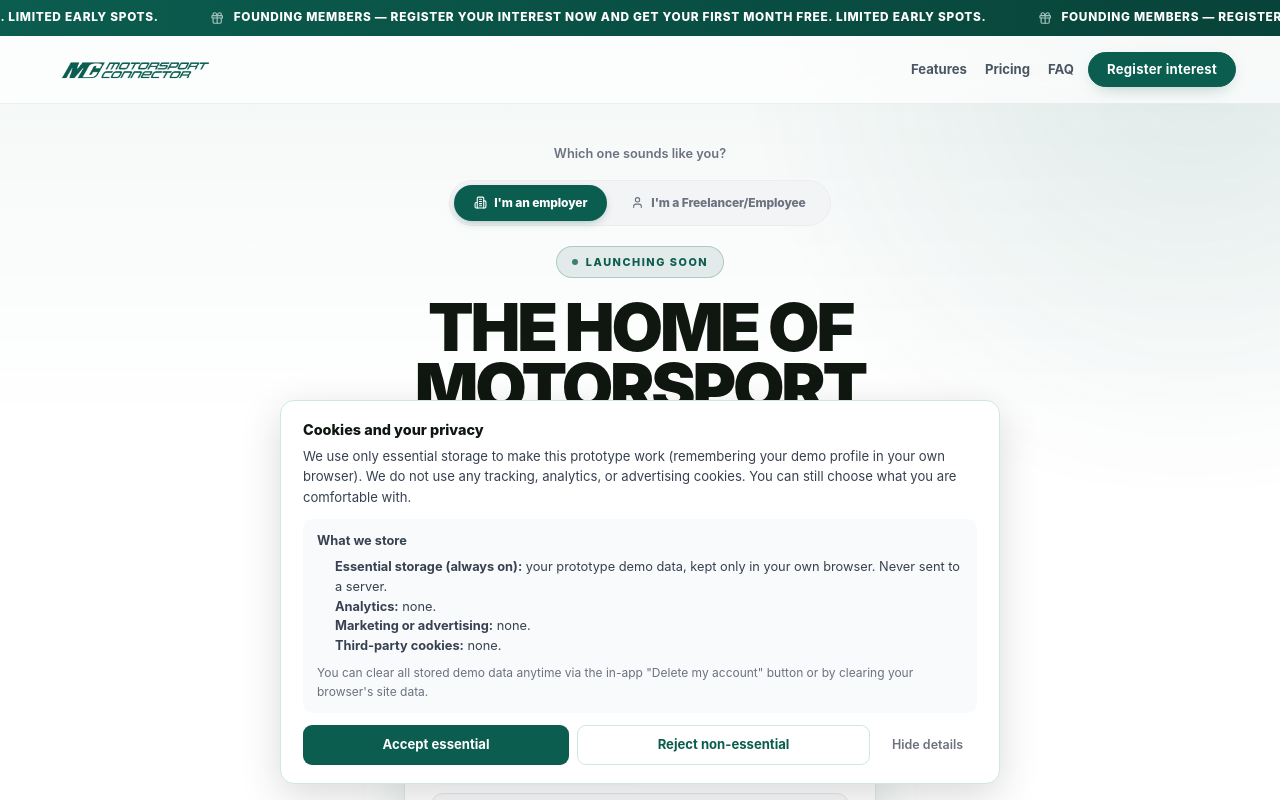
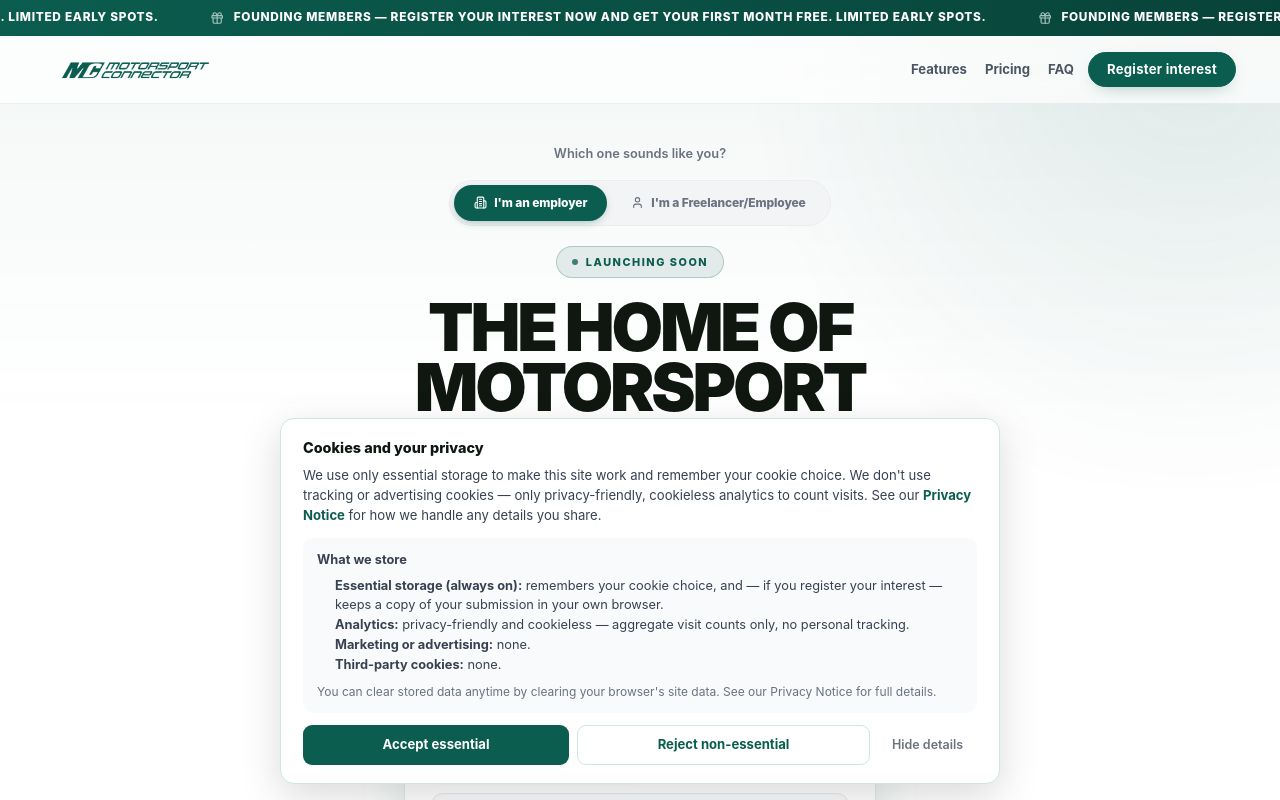
Before and after one commit to motorsportconnector/Launching-Page, a React (Vite) app: page / in a window 1280 px wide. Both pictures are taken after a click on the button "Details". Shown: the top 800 px of the page. Built offline with nearby package versions, Linux system fonts and the light colour scheme.

Commit message:
Fix cookie banner copy: accurate wording for live site, link to Privacy Notice

```diff
--- a/src/CookieBanner.jsx
+++ b/src/CookieBanner.jsx
@@ -41,20 +41,22 @@ export default function CookieBanner() {
         Cookies and your privacy
       </div>
       <p style={{ fontSize: "0.82rem", color: "#374151", lineHeight: 1.55, margin: "0 0 12px" }}>
-        We use only essential storage to make this prototype work (remembering your demo profile in your own browser). We do not use any tracking, analytics, or advertising cookies. You can still choose what you are comfortable with.
+        We use only essential storage to make this site work and remember your cookie choice. We don't use tracking or advertising cookies — only privacy-friendly, cookieless analytics to count visits. See our{" "}
+        <a href="/privacy.html" target="_blank" rel="noopener noreferrer" style={{ color: "#0b5d4f", fontWeight: 700 }}>Privacy Notice</a>{" "}
+        for how we handle any details you share.
       </p>
 
       {showDetails && (
         <div style={{ background: "#f9fafb", borderRadius: 10, padding: "12px 14px", marginBottom: 12, fontSize: "0.8rem", color: "#374151", lineHeight: 1.55 }}>
           <div style={{ fontWeight: 700, marginBottom: 6 }}>What we store</div>
           <ul style={{ margin: "0 0 8px", paddingLeft: 18 }}>
-            <li><strong>Essential storage (always on):</strong> your prototype demo data, kept only in your own browser. Never sent to a server.</li>
-            <li><strong>Analytics:</strong> none.</li>
+            <li><strong>Essential storage (always on):</strong> remembers your cookie choice, and — if you register your interest — keeps a copy of your submission in your own browser.</li>
+            <li><strong>Analytics:</strong> privacy-friendly and cookieless — aggregate visit counts only, no personal tracking.</li>
             <li><strong>Marketing or advertising:</strong> none.</li>
             <li><strong>Third-party cookies:</strong> none.</li>
           </ul>
           <div style={{ fontSize: "0.75rem", color: "#6b7280" }}>
-            You can clear all stored demo data anytime via the in-app "Delete my account" button or by clearing your browser's site data.
+            You can clear stored data anytime by clearing your browser's site data. See our Privacy Notice for full details.
           </div>
         </div>
       )}
--- a/src/EarlyInterestLanding.jsx
+++ b/src/EarlyInterestLanding.jsx
@@ -19,10 +19,10 @@ import {
   X,
 } from "lucide-react";
 
-// Web3Forms access key from the design prototype. Registrations are emailed here.
+// Web3Forms access key. Registrations are emailed here.
 const WEB3FORMS_ACCESS_KEY = "f2f2230b-4a2f-4ace-a1cf-af842d66df42";
 
-// --- colour helpers (ported from the design prototype) ---------------------
+// --- colour helpers ---------------------------------------------------------
 const hexRgb = (h) => {
   const n = parseInt(h.slice(1), 16);
   return `${(n >> 16) & 255},${(n >> 8) & 255},${n & 255}`;
```
